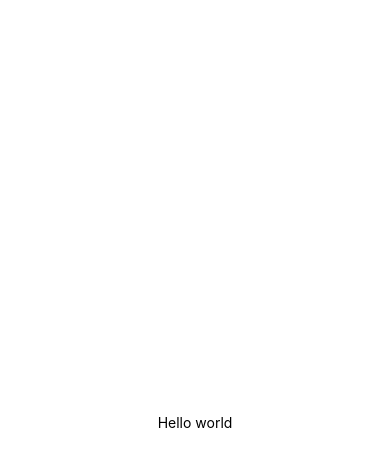
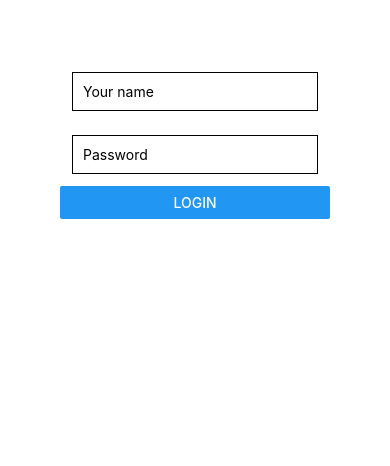
Before and after one commit to Briceuuuh/experimentation_react, a React Native app: screen / in a window 390 px wide. Shown: the top 466 px of the page. Built offline with nearby package versions, Linux system fonts and the light colour scheme.

Commit message:
log screen mvp

```diff
--- a/App.tsx
+++ b/App.tsx
@@ -1,10 +1,21 @@
-import React, { FC } from "react";
-import {View, Text, StyleSheet} from "react-native";
+import React from "react";
+import {View, Text, StyleSheet, Button, TextInput, ScrollView, ImageBackground} from "react-native";
 
-const App: FC = () => {
+const App = () => {
   return (
     <View style={styles.container}>
-      <Text>Hello world</Text>
+      <TextInput
+        style={styles.input}
+        placeholder="Your name"
+      />
+      <TextInput
+      secureTextEntry={true}
+        style={styles.input}
+        placeholder="Password"
+      />
+      <Button
+        title="Login"
+      />
     </View>
   );
 };
@@ -13,8 +24,14 @@ export default App;
 
 const styles = StyleSheet.create({
   container: {
-    flex: 1,
-    justifyContent: "center",
-    alignItems: "center",
+    height: 70,
+    margin: 50,
+    padding: 10,
+  },
+  input: {
+    height: 40,
+    margin: 12,
+    borderWidth: 1,
+    padding: 10,
   },
 });
```
Also changed, not shown: background.jpg (added).
